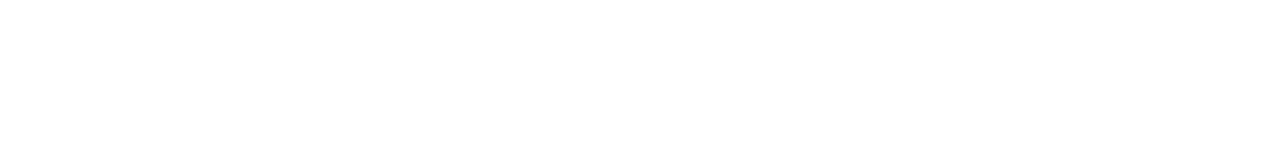
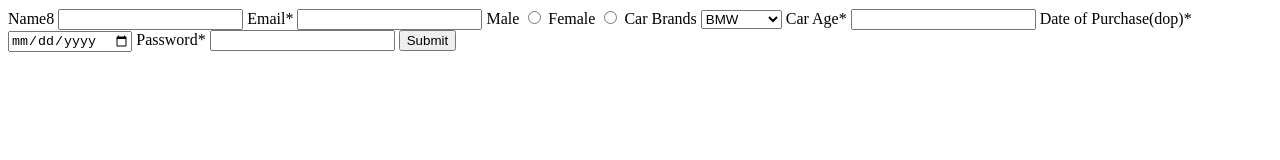
Before and after one commit to acciojob/car-insurance-form-MohitKachhway, a website: page main.html in a window 1280 px wide. Drawn offline with Linux system fonts and the light colour scheme.

Commit message:
submmision

```diff
--- a/main.html
+++ b/main.html
@@ -8,6 +8,55 @@
 
 <body>
 	<!-- the entire body must be written by student -->
+
+	<form method="post">
+
+		<label for="name">Name8</label>
+		<input type="text" id="name" name="name">
+
+		<label for="email">Email*</label>
+		<input type="email" id="email" name="email" required>
+
+		<label for="gender_m">Male</label>
+		<input type="radio" id="gender_m" name="gender" requierd>
+
+		<label for="gender_f">Female</label>
+		<input type="radio" id="gender_f" name="gender" requierd>
+
+		<label for="cars" >Car Brands</label>
+		<select id="cars" name="cars" >
+			<option value="BMW" >BMW</option>
+			<option value="audi">Audi</option>
+			<option value="mercedez">Mercedez</option>
+		</select>
+
+		<label for="car_age">Car Age*</label>
+		<input type="number" id="car_age" name="car_age" requierd>
+
+		<label for="dop">Date of Purchase(dop)*</label>
+		<input type="date" id="dop" name="dop" requierd>
+
+		<label for="password" >Password*</label>
+		<input type="password" id="password" name="password" required>
+
+		<button type="submit" >Submit</button>
+
+
+
+
+
+
+
+
+	</form>
+
+
+
+
+
+
+
+
     <script type="text/javascript" src="./script.js">
 </script>
 
```
